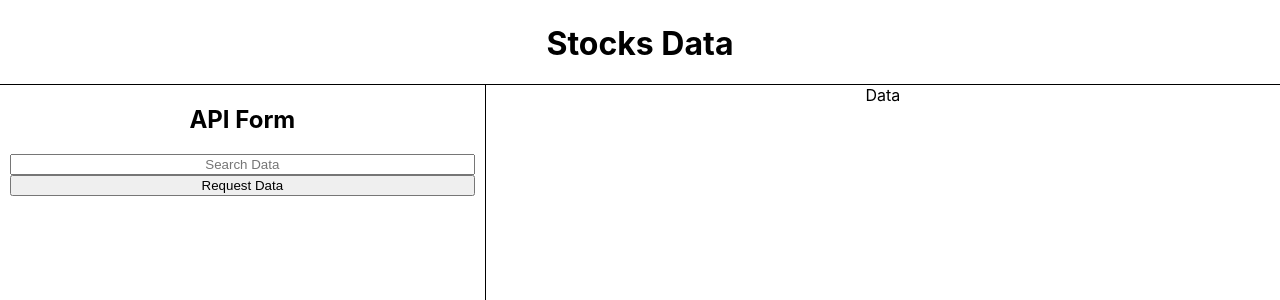
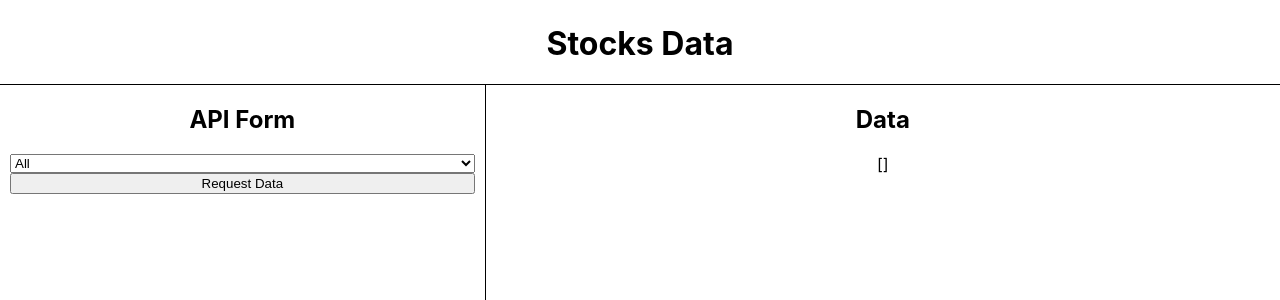
Before and after one commit to mguadagni/stocks-api-react, a React (Create React App) app: page / in a window 1280 px wide. Shown: the top 300 px of the page. Built offline with nearby package versions, Linux system fonts and the light colour scheme.

Commit message:
Implemented requesting data dynamically

```diff
--- a/src/App.js
+++ b/src/App.js
@@ -1,5 +1,6 @@
 import { ApiDataDiv } from "./components/ApiDataDiv";
 import { ApiFormDiv } from "./components/ApiFormDiv";
+import ApiDataProvider from "./providers/ApiDataProvider";
 
 function App() {
 
@@ -23,8 +24,10 @@ function App() {
     <div style={styles.appDiv}>
       <h1 style={styles.header}> Stocks Data</h1>
         <div style={styles.primaryDiv}>
-          <ApiFormDiv style={styles.formDiv}/>
-          <ApiDataDiv style={styles.dataDiv}/>
+          <ApiDataProvider>
+            <ApiFormDiv style={styles.formDiv}/>
+            <ApiDataDiv style={styles.dataDiv}/>
+          </ApiDataProvider>
       </div>
     </div>
   );
--- a/src/components/ApiDataDiv.js
+++ b/src/components/ApiDataDiv.js
@@ -1,9 +1,14 @@
 import React from 'react'
+import { useApiDataContext } from '../providers/ApiDataProvider'
 
 export const ApiDataDiv = (props) => {
+
+    const {data} = useApiDataContext();
+
   return (
-    <div style={props.style}>
-        Data
+    <div style={{...props.style}}>
+        <h2>Data</h2>
+        {JSON.stringify(data, null, 2)}
         </div>
   )
 }
--- a/src/components/ApiFormDiv.js
+++ b/src/components/ApiFormDiv.js
@@ -1,19 +1,26 @@
 import React, { useState } from 'react'
 import axios from 'axios'
+import { useApiDataContext } from '../providers/ApiDataProvider'
 
 export const ApiFormDiv = (props) => {
 
     const BASE_URI = "http://localhost:4000/api/overview/"
 
     const [inputData, setInputData]= useState("")
+    const [selected, setSelected]= useState("all")
+
+    const {setData} = useApiDataContext();
+
+    const noQueryOptions = ['all']
 
     const requestData = () => {
         console.log("Requesting Data...");
 
-        axios.get(BASE_URI + "all")
+        axios.get(BASE_URI + (noQueryOptions.includes(selected) ? selected : selected + "/" + inputData))
         .then( res => {
+            setData(res.data)
             console.log(res.data);
-            alert("Request was succesfull")
+            // alert("Request was succesfull")
         })
         .catch( err => {
             alert("Error: \n" + err.message)
@@ -26,8 +33,16 @@ export const ApiFormDiv = (props) => {
   return (
     <div style={{...props.style}}>
         <h2>API Form</h2>
+        <select value={selected} onChange={e=>{setSelected(e.target.value)}}>
+            <option value="all">All</option>
+            <option value="exchange">By Exchange</option>
+            <option value="symbol">By Symbol</option>
+            <option value="marketcapgte">Market Cap Greater Than</option>
+            <option value="yearhighgte">High Year Greater Than</option>
+            <option value="ddbefore">Dividend Date Before yyyy-mm-dd</option>
+        </select>
         <input
-        style={{textAlign: 'center'}}
+        style={{textAlign: 'center', display: noQueryOptions.includes(selected) ? 'none' :'initial'}}
         type='text'
         id='text-input'
         placeholder='Search Data'
--- /dev/null
+++ b/src/providers/ApiDataProvider.js
@@ -0,0 +1,17 @@
+import { createContext, useContext, useState } from "react";
+
+export const ApiDataContext = createContext();
+export const useApiDataContext = () => {
+    return useContext(ApiDataContext);
+}
+
+const ApiDataContextProvider = (props) => {
+    const [data, setData] = useState([]);
+    return (
+        <ApiDataContext.Provider value={{data, setData}}>
+            {props.children}
+        </ApiDataContext.Provider>
+    )
+}
+
+export default ApiDataContextProvider
```
